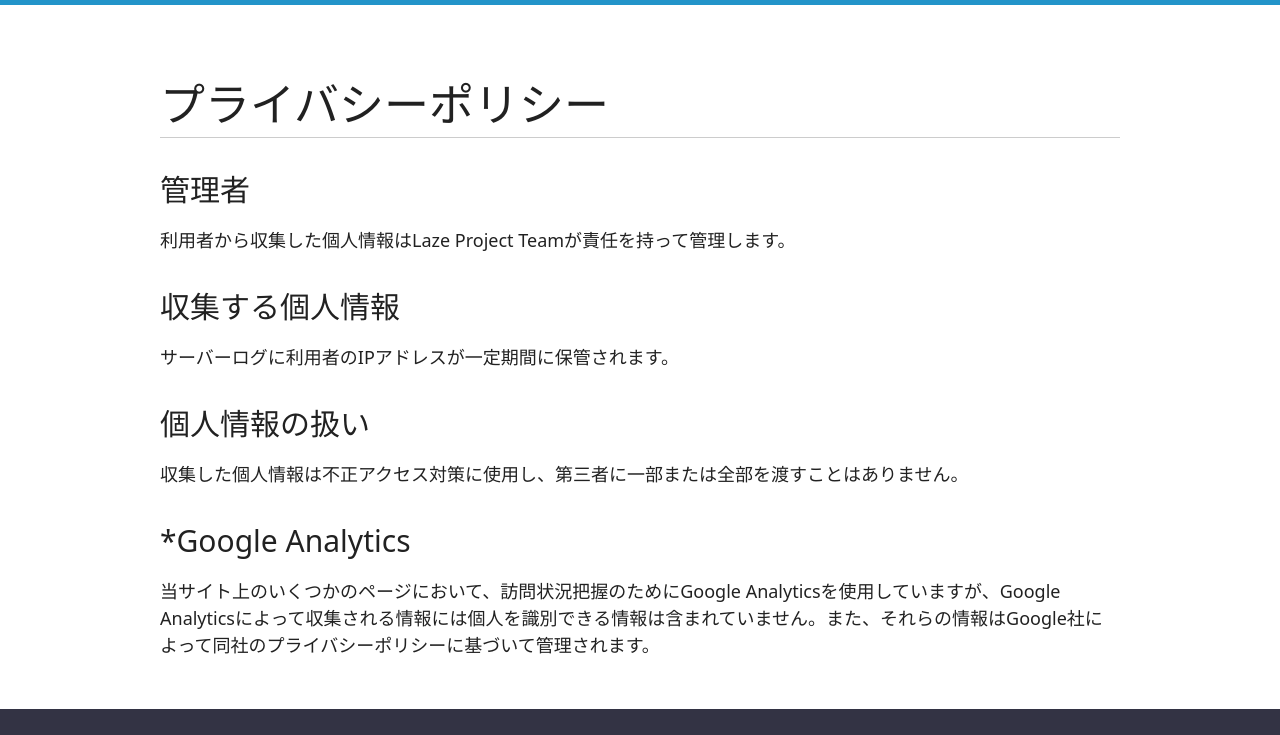
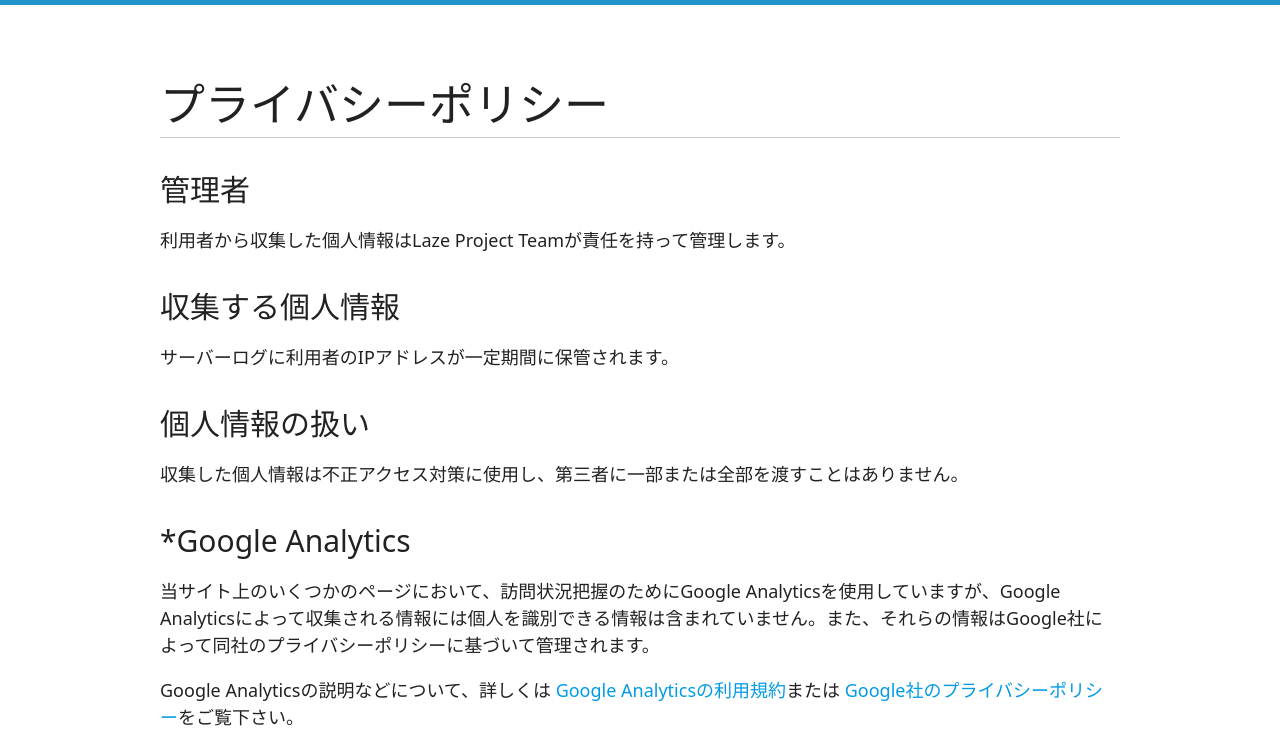
Before and after one commit to Laze-Project-Team/LazeFront, a website: page client/privacy.html in a window 1280 px wide. Shown: the part 51-786 px from the top of the page. Drawn offline with Linux system fonts and the light colour scheme; files whose address does not match are found by name.

Commit message:
プライバシーポリシー追加

```diff
--- a/client/privacy.html
+++ b/client/privacy.html
@@ -100,6 +100,11 @@
 					当サイト上のいくつかのページにおいて、訪問状況把握のためにGoogle Analyticsを使用していますが、Google
 					Analyticsによって収集される情報には個人を識別できる情報は含まれていません。また、それらの情報はGoogle社によって同社のプライバシーポリシーに基づいて管理されます。
 				</p>
+				<p>
+					Google Analyticsの説明などについて、詳しくは
+					<a href="http://www.google.com/analytics/terms/jp.html">Google Analyticsの利用規約</a>または
+					<a href="http://www.google.com/intl/ja/policies/privacy/">Google社のプライバシーポリシー</a>をご覧下さい。
+				</p>
 			</div>
 		</main>
 
```
